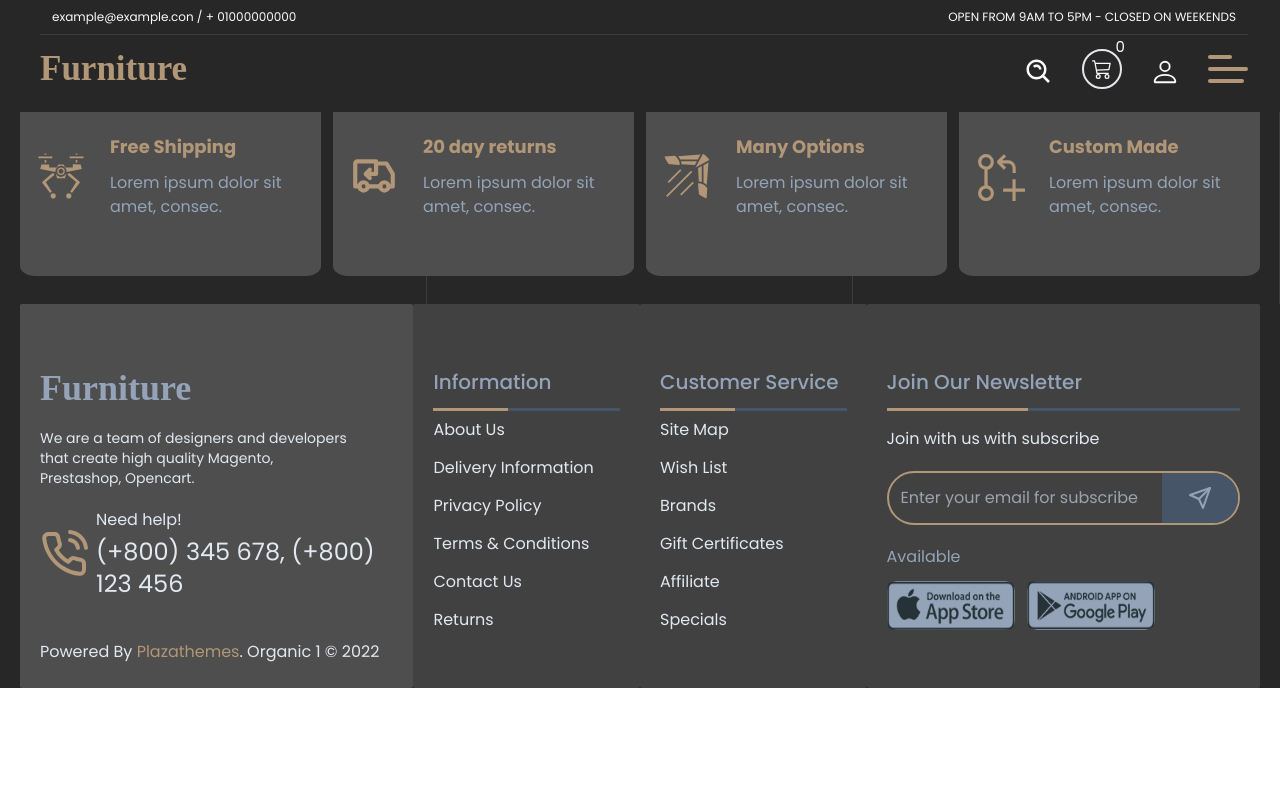
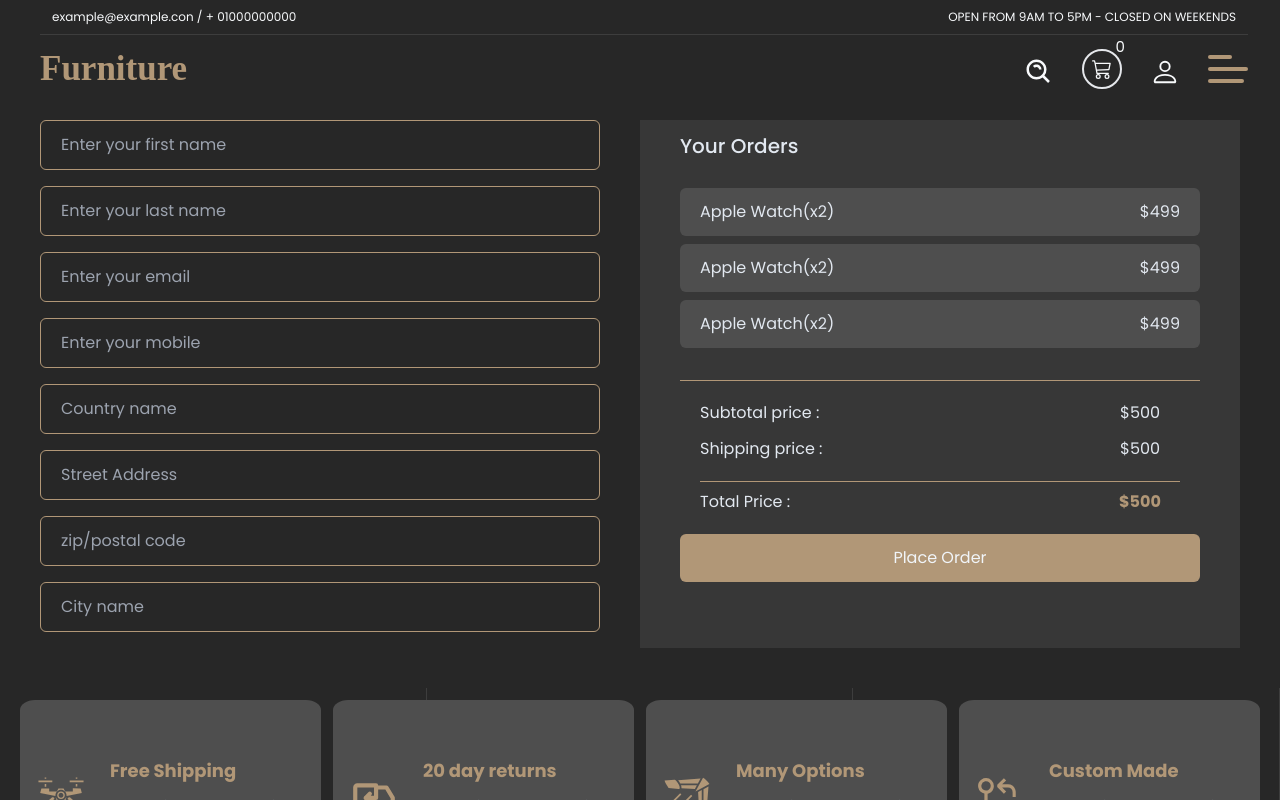
Before and after one commit to codeernoyon/furniture_next_js, a Next.js app: page /checkout in a window 1280 px wide. Shown: the top 800 px of the page. Built offline with nearby package versions, Linux system fonts and the light colour scheme; a web font is replaced by a local one.

Commit message:
add checkout page

```diff
--- a/app/components/cart/Total.js
+++ b/app/components/cart/Total.js
@@ -6,7 +6,26 @@ const Total = () => {
   const [shipping, setShipping] = useState(60);
   return (
     <div className="full px-5 ">
-      <div className="text-slate-200 capitalize border-[1px] border-main-clr px-5 py-10 rounded-md">
+      {/* promo  */}
+      <div className="w-full">
+        <h3 className="text-xl text-main-clr font-[500] capitalize">
+          using a promo code!
+        </h3>
+        <div className="flex mt-2 rounded-md overflow-hidden">
+          <input
+            type="text"
+            value={coupon}
+            onChange={(e) => setCoupon(e.target.value)}
+            placeholder="Coupon code"
+            className="flex-1 h-full py-3 px-5 bg_tow text-slate-200"
+          />
+          <span className="w-[120px] py-3 text-center h-full bg-main-clr text-slate-300 cursor-pointer hover:text-slate-200">
+            Apply
+          </span>
+        </div>
+      </div>
+      {/* details */}
+      <div className="text-slate-200 mt-5 capitalize border-[1px] border-main-clr px-5 py-10 rounded-md">
         <span className="text-2xl font-semibold text-main-clr">cart total</span>
         <div className="font-[500] mt-2 border-t-[1px] border-main-clr pt-2">
           <span>product price: </span>
--- /dev/null
+++ b/app/components/checkout/Address.js
@@ -0,0 +1,19 @@
+import React from "react";
+import { FormInput } from "../shared/Form";
+
+const Address = () => {
+  return (
+    <div className="w-2/4 pr-10">
+      <FormInput name="first_name" placeholder="Enter your first name" />
+      <FormInput name="last_name" placeholder="Enter your last name" />
+      <FormInput name="email" placeholder="Enter your email" />
+      <FormInput name="mobile" placeholder="Enter your mobile" />
+      <FormInput name="country" placeholder="Country name" />
+      <FormInput name="street_name" placeholder="Street Address" />
+      <FormInput name="zip" placeholder="zip/postal code" />
+      <FormInput name="city" placeholder="City name" />
+    </div>
+  );
+};
+
+export default Address;
--- /dev/null
+++ b/app/components/checkout/PurchaseDetails.js
@@ -0,0 +1,69 @@
+import React from "react";
+import { FormBtn } from "../shared/Form";
+
+const PurchaseDetails = ({ placeOrder }) => {
+  return (
+    <div className="text-slate-200 flex-1 px-10 bg_four py-3">
+      <span className="text-xl font-[500] mt-2">Your Orders</span>
+      <div className="mt-2 pt-3 pb-8 border-b-[1px] border-main-clr">
+        {/* products */}
+        <div className="flex bg_tow px-5 py-3 rounded-md mt-2 ">
+          {/* product name */}
+          <div className="flex-1">
+            <span>
+              Apple Watch<span>(x2)</span>
+            </span>
+          </div>
+          {/* price */}
+          <span className="w-150px">$499</span>
+        </div>
+        <div className="flex bg_tow px-5 py-3 rounded-md mt-2">
+          {/* product name */}
+          <div className="flex-1">
+            <span>
+              Apple Watch<span>(x2)</span>
+            </span>
+          </div>
+          {/* price */}
+          <span className="w-150px">$499</span>
+        </div>
+        <div className="flex bg_tow px-5 py-3 rounded-md mt-2">
+          {/* product name */}
+          <div className="flex-1">
+            <span>
+              Apple Watch<span>(x2)</span>
+            </span>
+          </div>
+          {/* price */}
+          <span className="w-150px">$499</span>
+        </div>
+      </div>
+      {/* price details */}
+      <div className="py-5 px-5">
+        <div className="flex w-full">
+          <span className="flex-1">Subtotal price :</span>
+          <span className="w-[80px] text-center">$500</span>
+        </div>
+        <div className="flex w-full mt-3 border-b-[1px] border-main-clr pb-5">
+          <span className="flex-1">Shipping price :</span>{" "}
+          <span className="w-[80px] text-center">$500</span>
+        </div>
+        {/* total */}
+        <div className="flex w-full mt-2">
+          <span className="flex-1">Total Price :</span>{" "}
+          <span className="w-[80px] text-center text-main-clr font-bold">
+            $500
+          </span>
+        </div>
+      </div>
+      {/* button */}
+      <FormBtn
+        title="Place Order"
+        onClick={placeOrder}
+        className="bg-main-clr w-full py-3"
+      />
+    </div>
+  );
+};
+
+export default PurchaseDetails;
--- a/app/components/sections/Products/ProductsItems.js
+++ b/app/components/sections/Products/ProductsItems.js
@@ -21,8 +21,6 @@ function ProductsItems({
   const [hour, setHour] = useState();
   const [minute, setMinute] = useState();
   const [second, setSecond] = useState();
-  const [email, setEmail] = useState();
-  const [password, setPassword] = useState();
   // ----------  slider ----------
   const rightArrow = () => {
     let dWidth = ref?.current.offsetWidth;
@@ -206,13 +204,13 @@ function ProductsItems({
           </div>
           <div className="mt-10 w-full">
             <AppForm
-              initialValues={{ email, password }}
+              initialValues={{ email: "", password: "" }}
               validationSchema={validationSchema}
               onSubmit={handleInput}
             >
-              <FormInput name={email} placeholder="Enter email" />
+              <FormInput name="email" placeholder="Enter email" />
               <FormInput
-                name={password}
+                name="password"
                 placeholder="Enter Password"
                 type="password"
               />
--- a/app/components/shared/Form/FormInput/index.js
+++ b/app/components/shared/Form/FormInput/index.js
@@ -17,15 +17,15 @@ function FormInput({
 
   return (
     <div className={`${!editProfile ? "mb-4" : "mb-6"}`}>
-      <div className="relative flex items-center border-[1px] rounded-md border-main-clr">
+      <div className="inputBox relative flex items-center border-[1px] rounded-md border-main-clr">
         <input
           name={name}
           onBlur={() => setFieldTouched(name)}
-          onChange={() => handleChange(name)}
+          onChange={handleChange(name)}
           value={values[name]}
           type={inputType}
           {...otherProps}
-          className={`outline-none bg-transparent py-3 px-5 rounded w-full text-main-clr ${className}`}
+          className={`input outline-none bg-transparent py-3 px-5 rounded w-full text-main-clr ${className}`}
         />
         {type === "password" && (
           <>
--- a/app/utils/Button.js
+++ b/app/utils/Button.js
@@ -6,6 +6,7 @@ const Button = ({ title, className, dClass, onClick }) => {
       <button
         className={`${className} rounded-md text-slate-100 hover:shadow-md transition-all duration-300`}
         onClick={onClick}
+        type="button"
       >
         {title}
       </button>
--- a/pages/checkout.js
+++ b/pages/checkout.js
@@ -1,7 +1,81 @@
 import React from "react";
+import * as Yup from "yup";
+import Address from "../app/components/checkout/Address";
+import PurchaseDetails from "../app/components/checkout/PurchaseDetails";
+import { AppForm } from "../app/components/shared/Form";
 
+// ----------  validation ----------
+const validationSchema = Yup.object().shape({
+  first_name: Yup.string()
+    .max(25)
+    .min(3)
+    .required()
+    .label("Please Enter Your first name"),
+  last_name: Yup.string()
+    .max(25)
+    .min(3)
+    .required()
+    .label("Please Enter Your last name"),
+  email: Yup.string()
+    .email("Invalid email address")
+    .required()
+    .label("Please Enter Your email"),
+  mobile: Yup.string()
+    .max(14)
+    .min(11)
+    .required()
+    .label("Please Enter Your Mobile number"),
+  country: Yup.string()
+    .max(25)
+    .min(3)
+    .required()
+    .label("Please Enter Your first name"),
+  street_name: Yup.string()
+    .max(25)
+    .min(3)
+    .required()
+    .label("Please Enter Your street name"),
+  zip: Yup.string()
+    .max(25)
+    .min(3)
+    .required()
+    .label("Please Enter Your zip/postal code"),
+  city: Yup.string()
+    .max(25)
+    .min(3)
+    .required()
+    .label("Please Enter Your first name"),
+});
 const checkout = () => {
-  return <div>checkout</div>;
+  // ----------  initial value ----------
+  const initialValues = {
+    first_name: "",
+    last_name: "",
+    email: "",
+    mobile: "",
+    country: "",
+    street_name: "",
+    zip: "",
+    city: "",
+  };
+  // ----------  handle submit ----------
+  const placeOrder = (value) => {
+    console.log(value);
+  };
+  return (
+    <div className="pt-[120px] bg px-10">
+      <AppForm
+        initialValues={{ initialValues }}
+        onSubmit={placeOrder}
+        validationSchema={validationSchema}
+      >
+        <div className="flex">
+          <Address />
+          <PurchaseDetails placeOrder={placeOrder} />
+        </div>
+      </AppForm>
+    </div>
+  );
 };
 
 export default checkout;
```
Also changed, not shown: app/quranapi.json (+5 -18 lines).
